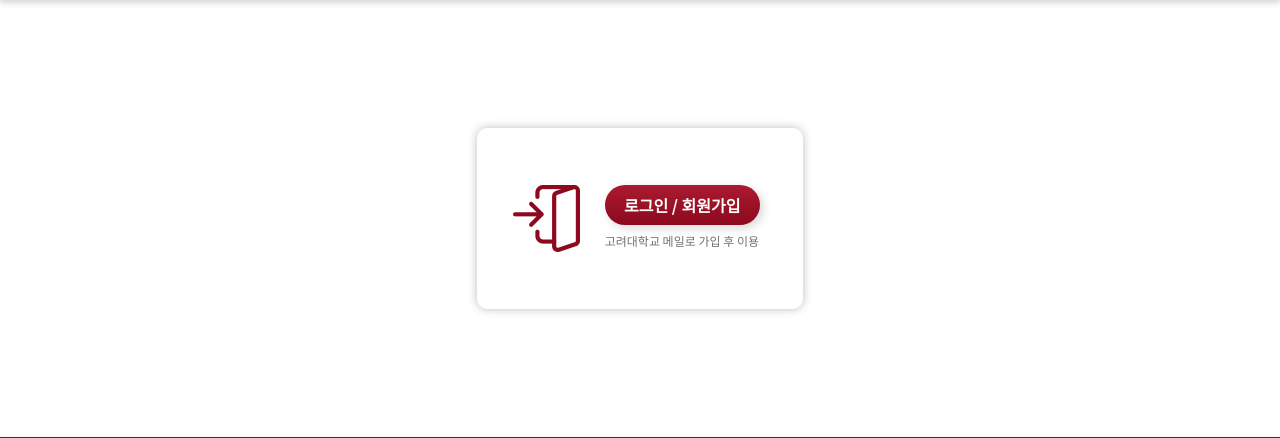
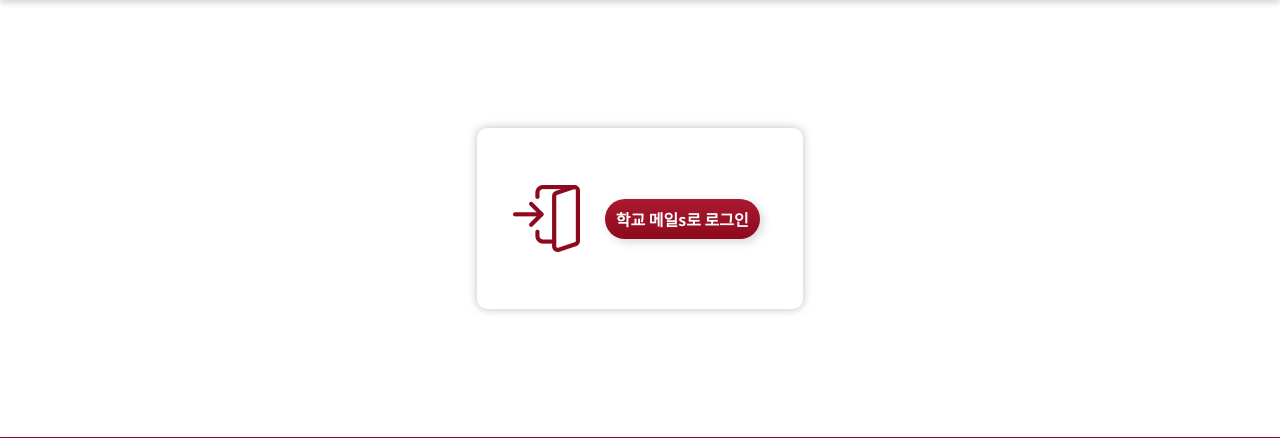
Before and after one commit to dooking/KU-MediaCenterV1, a Django app: page / in a window 1280 px wide. Shown: the part 84-522 px from the top of the page. Run offline with Django 3.2, Linux system fonts and the light colour scheme; some libraries are stand-ins or nearby versions.

Commit message:
서영 학교메일로로그인으로 바꿈

```diff
--- a/project/app/static/1-startpage/main.css
+++ b/project/app/static/1-startpage/main.css
@@ -23,7 +23,8 @@
 .card_elements{
   width: 100%;
   display: flex;
-  flex-wrap: wrap;
+  /* flex-wrap: wrap; */
+  align-items: center;
   flex-direction: row;
   justify-content: center;
 }
@@ -49,7 +50,7 @@
   letter-spacing: normal;
   text-align: center;
   color: #ffffff;
-  margin-bottom: 7px;
+  margin-bottom: 0px;
 }
 
 p{
--- a/project/app/templates/1-startpage/main.html
+++ b/project/app/templates/1-startpage/main.html
@@ -16,9 +16,8 @@
                 </div>
                 <div class="login_div">
                     <a href="">
-                        <button class="login_button">로그인 / 회원가입</button>
+                        <button class="login_button">학교 메일s로 로그인</button>
                     </a>
-                    <p>고려대학교 메일로 가입 후 이용</p>
                 </div>
             </div>
         </div>
```
Also changed, not shown: 1 other file.
